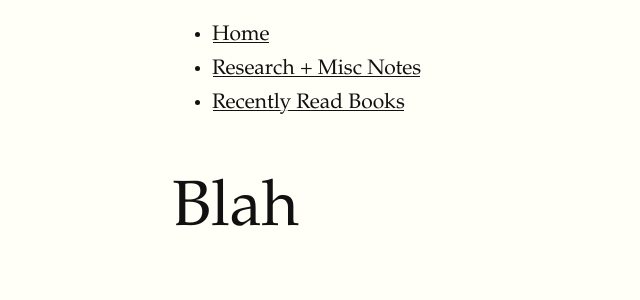
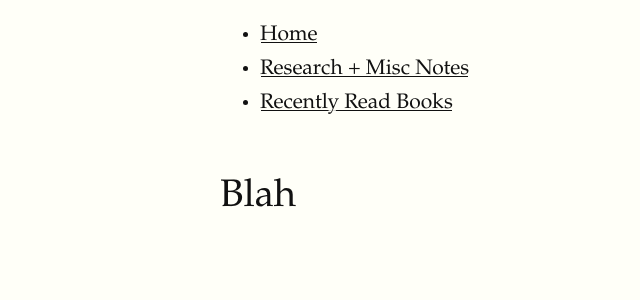
Before and after one commit to kozleo/kozleo.github.io, a Jekyll site: the page built from documents/science.md, in a window 1280 px wide. Shown: the top 300 px of the page, without its empty margins (164-804 px from the left). Built offline with Jekyll 4.4.1, drawn with Linux system fonts in a browser that asks for light colours; nearby versions of some CDN libraries; our own code applies the rules of GitHub Pages for plain Markdown files.

Commit message:
Update main.css

```diff
--- a/css/main.css
+++ b/css/main.css
@@ -4,10 +4,9 @@ html {
 }
 
 body {
-    width: 60%;
+    width: 40%;
     margin-left: auto;
     margin-right: auto;
-    padding-left: 12.5%;
     font-family: et-book, Palatino, "Palatino Linotype", "Palatino LT STD", "Book Antiqua", Georgia, serif;
     background-color: #fffff8;
     color: #111;
@@ -19,7 +18,7 @@ h1 {
     font-weight: 400;
     margin-top: 4rem;
     margin-bottom: 1.5rem;
-    font-size: 5vw;
+    font-size: 3vw;
     line-height: 1;
 }
 
```
